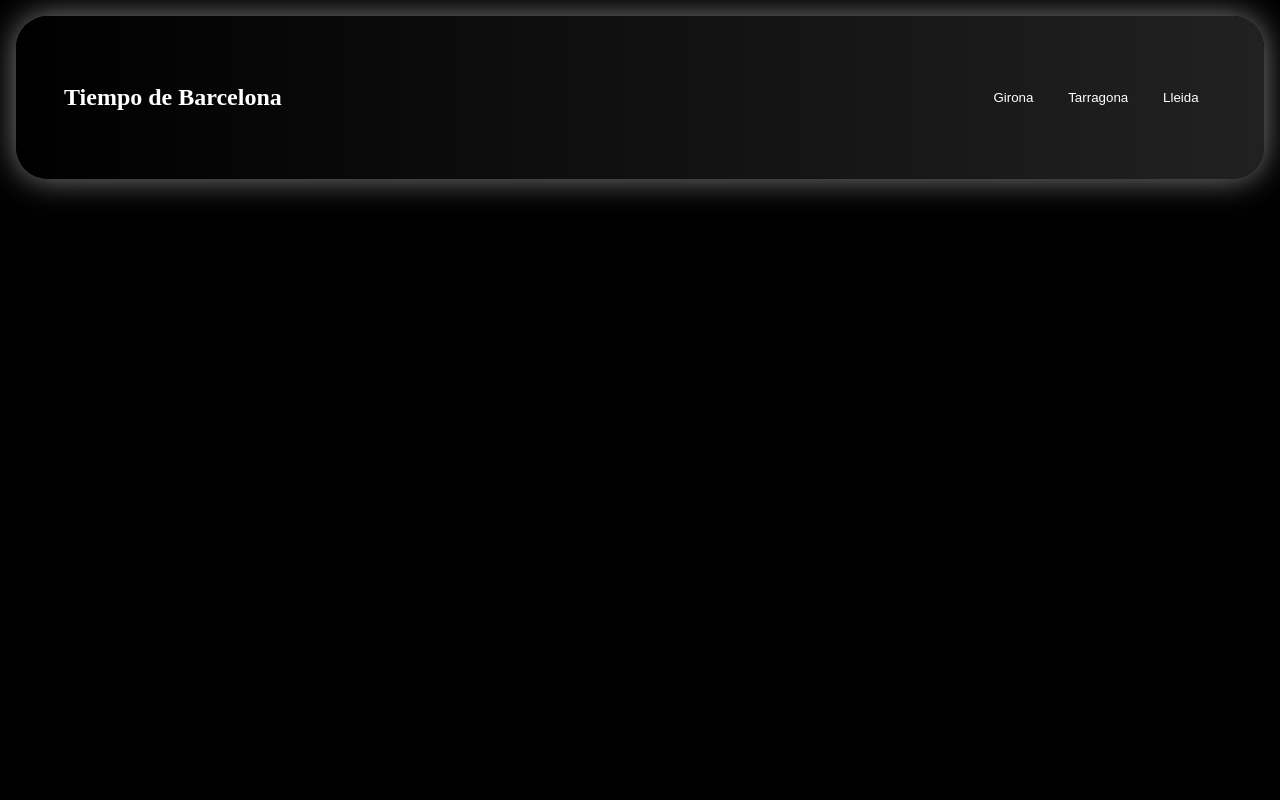
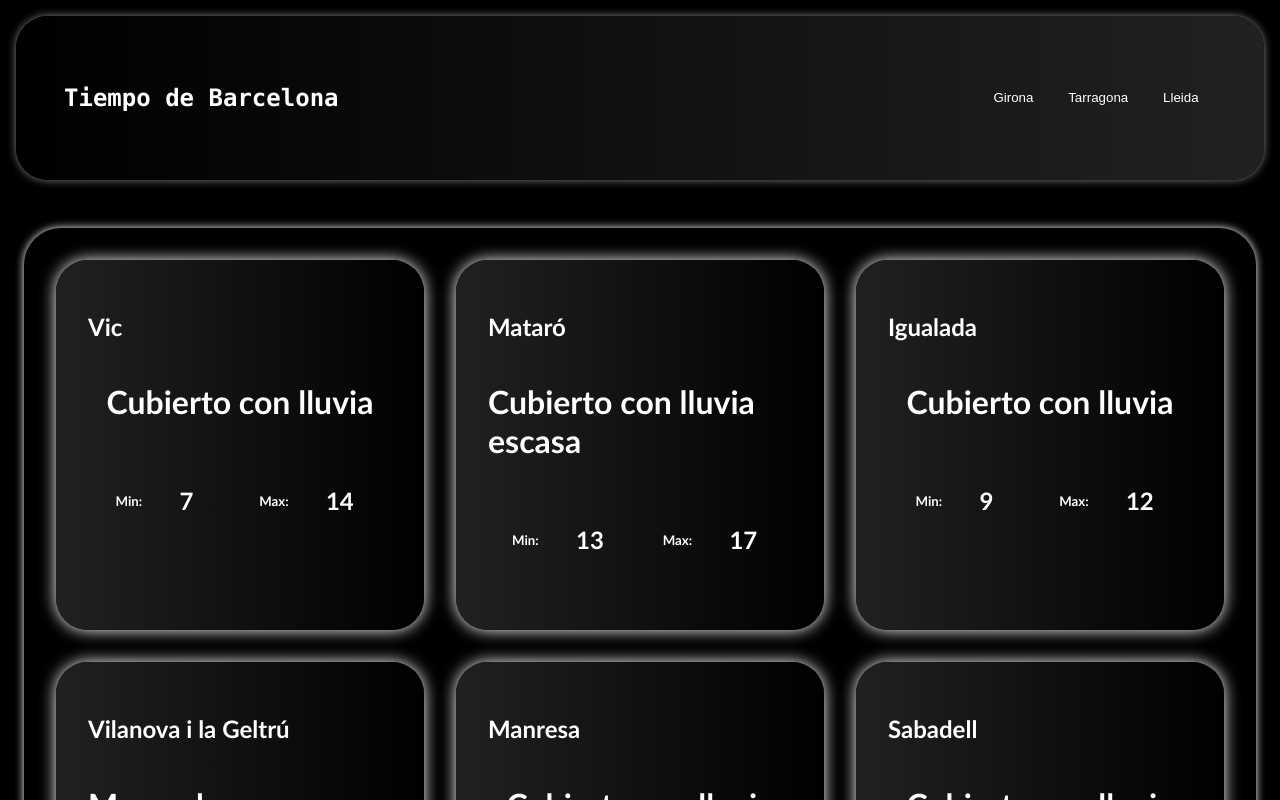
Before and after one commit to TheSlashVII/weatherBCN, a React (Vite) app: page / in a window 1280 px wide. Shown: the top 800 px of the page. Built offline with nearby package versions, Linux system fonts and the light colour scheme.

Commit message:
Corrected minor issues, changed some fonts, added some effects, remove unused files

```diff
--- a/src/App.tsx
+++ b/src/App.tsx
@@ -2,7 +2,13 @@
 import {useState, useEffect } from "react";
 // import {modifiedCity} from "./commonHooks.ts";
 import './header.css'
-
+import './gridConf.css'
+// Import los jsons
+import GironaData from './GironaProvinceWeather.json';
+import TarragonaData from './TgnProvinceWeather.json';
+import BarcelonaData from './BcnProvinceWeather.json';
+import LleidaData from './LleidaProvinceWeather.json';
+import {relevantPrediction} from "./fetchInfo.ts";
 
 function App() {
     // usare el react hook de useState para cambiar el header y los contenidos de la pagina
@@ -11,23 +17,68 @@ function App() {
   const availableCities:string[] = ["Barcelona", "Girona", "Tarragona", "Lleida"];
   // filtramos las opciones disponibles
   let displayedOptions:string[] = availableCities.filter((currentCity) => currentCity !=city);
+  // usare este react hook para
+  const [currentCityData, setCurrentCityData] = useState<relevantPrediction[]>(BarcelonaData)
 
     // este react hook es usado para ejecutar la funcion de filtrar de la lista de opciones
   // tambien sera usado para recoger la informacion que se pida
-  // los useEffects hooks se ejecutan cuando ocurre un cambio a cualquier
+  // los useEffects hooks se ejecutan cuando ocurre un cambio a cualquier variable que especifiques en los []
+    // en este caso cada vez que la variable city se cambie se ejecutara el hook useEffect
+    // lo  usare tambien para cambiar de documento json para mostrar informacion
     useEffect(() => {
     displayedOptions = availableCities.filter((currentCity) => currentCity.toLowerCase() !=city.toLowerCase());
+    console.log(currentCityData)
+    if (city.toLowerCase() == "barcelona"){
+        setCurrentCityData(BarcelonaData);
+
+    } else if (city.toLowerCase() == "lleida"){
+        setCurrentCityData(LleidaData);
+
+    } else if (city.toLowerCase() == "tarragona"){
+        setCurrentCityData(TarragonaData);
+
+    } else if (city.toLowerCase() == "girona"){
+        setCurrentCityData(GironaData);
+
+
+    }
+
   }, [city]);
 
 
   return (
+      <div>
           <header>
               <h2>Tiempo de {city}</h2>
               <div className="provinces">
-          {displayedOptions.map((option:any) =>
+                  {displayedOptions.map((option: any) =>
                       <button onClick={() => setCity(option)}> {option}</button>)}
               </div>
           </header>
+          <main>
+              <div className={"displayInfo"}>
+              {currentCityData.map((city) =>
+                  <div className={"eachCity"}>
+                      <h2>{city.name}</h2>
+                      <div className={"ordenFlex"}>
+                          <h1>{city.stateSky.description}</h1>
+                      </div>
+                      <div className={"ordenFlex"}>
+                          <div>
+                              <h5>Min: </h5>
+                              <h2><strong>{city.temperatures.min}</strong></h2>
+                          </div>
+                          <div>
+                              <h5>Max: </h5>
+                              <h2><strong>{city.temperatures.max}</strong></h2>
+                          </div>
+                      </div>
+                  </div>
+              )}
+              </div>
+          </main>
+      </div>
+
 
   )
 }
--- a/src/BcnProvinceWeather.json
+++ b/src/BcnProvinceWeather.json
@@ -1 +1 @@
-[{"ciudades":[{"name":"Vic","stateSky":{"description":"Despejado"},"temperatures":{"max":"24","min":"5"}}]},{"ciudades":[{"name":"Mataró","stateSky":{"description":"Despejado"},"temperatures":{"max":"17","min":"10"}}]},{"ciudades":[{"name":"Igualada","stateSky":{"description":"Despejado"},"temperatures":{"max":"22","min":"6"}}]},{"ciudades":[{"name":"Vilanova i la Geltrú","stateSky":{"description":"Despejado"},"temperatures":{"max":"18","min":"9"}}]},{"ciudades":[{"name":"Manresa","stateSky":{"description":"Despejado"},"temperatures":{"max":"23","min":"5"}}]},{"ciudades":[{"name":"Sabadell","stateSky":{"description":"Despejado"},"temperatures":{"max":"21","min":"6"}}]},{"ciudades":[{"name":"Barcelona","stateSky":{"description":"Despejado"},"temperatures":{"max":"18","min":"11"}}]}]
+[{"name":"Vic","stateSky":{"description":"Cubierto con lluvia"},"temperatures":{"max":"14","min":"7"}},{"name":"Mataró","stateSky":{"description":"Cubierto con lluvia escasa"},"temperatures":{"max":"17","min":"13"}},{"name":"Igualada","stateSky":{"description":"Cubierto con lluvia"},"temperatures":{"max":"12","min":"9"}},{"name":"Vilanova i la Geltrú","stateSky":{"description":"Muy nuboso con lluvia"},"temperatures":{"max":"16","min":"12"}},{"name":"Manresa","stateSky":{"description":"Cubierto con lluvia"},"temperatures":{"max":"13","min":"10"}},{"name":"Sabadell","stateSky":{"description":"Cubierto con lluvia"},"temperatures":{"max":"14","min":"10"}},{"name":"Barcelona","stateSky":{"description":"Muy nuboso con lluvia escasa"},"temperatures":{"max":"16","min":"14"}}]
--- /dev/null
+++ b/src/GironaProvinceWeather.json
@@ -0,0 +1 @@
+[{"name":"Ripoll","stateSky":{"description":"Cubierto con lluvia"},"temperatures":{"max":"12","min":"4"}},{"name":"Olot","stateSky":{"description":"Cubierto con lluvia escasa"},"temperatures":{"max":"16","min":"7"}},{"name":"Blanes","stateSky":{"description":"Cubierto con lluvia escasa"},"temperatures":{"max":"17","min":"12"}},{"name":"Figueres","stateSky":{"description":"Muy nuboso con lluvia escasa"},"temperatures":{"max":"18","min":"12"}},{"name":"Girona","stateSky":{"description":"Muy nuboso con lluvia escasa"},"temperatures":{"max":"18","min":"10"}}]
--- a/src/LleidaProvinceWeather.json
+++ b/src/LleidaProvinceWeather.json
@@ -1 +1 @@
-[{"ciudades":[{"name":"Balaguer","stateSky":{"description":"Despejado"},"temperatures":{"max":"20","min":"3"}}]},{"ciudades":[{"name":"Tàrrega","stateSky":{"description":"Despejado"},"temperatures":{"max":"19","min":"4"}}]},{"ciudades":[{"name":"La Seu d'Urgell","stateSky":{"description":"Despejado"},"temperatures":{"max":"25","min":"3"}}]},{"ciudades":[{"name":"Vielha e Mijaran","stateSky":{"description":"Despejado"},"temperatures":{"max":"17","min":"0"}}]},{"ciudades":[{"name":"Lleida","stateSky":{"description":"Despejado"},"temperatures":{"max":"21","min":"4"}}]}]
+[{"name":"Balaguer","stateSky":{"description":"Cubierto con lluvia"},"temperatures":{"max":"14","min":"10"}},{"name":"Tàrrega","stateSky":{"description":"Cubierto con lluvia"},"temperatures":{"max":"13","min":"10"}},{"name":"La Seu d'Urgell","stateSky":{"description":"Cubierto con lluvia"},"temperatures":{"max":"11","min":"7"}},{"name":"Vielha e Mijaran","stateSky":{"description":"Nuboso con lluvia"},"temperatures":{"max":"12","min":"5"}},{"name":"Lleida","stateSky":{"description":"Cubierto con lluvia"},"temperatures":{"max":"16","min":"11"}}]
--- a/src/TgnProvinceWeather.json
+++ b/src/TgnProvinceWeather.json
@@ -1 +1 @@
-[{"ciudades":[{"name":"El Vendrell","stateSky":{"description":"Despejado"},"temperatures":{"max":"20","min":"10"}}]},{"ciudades":[{"name":"Gandesa","stateSky":{"description":"Despejado"},"temperatures":{"max":"21","min":"8"}}]},{"ciudades":[{"name":"Tortosa","stateSky":{"description":"Despejado"},"temperatures":{"max":"24","min":"9"}}]},{"ciudades":[{"name":"Tarragona","stateSky":{"description":"Despejado"},"temperatures":{"max":"21","min":"11"}}]},{"ciudades":[{"name":"Reus","stateSky":{"description":"Despejado"},"temperatures":{"max":"24","min":"9"}}]}]
+[{"name":"El Vendrell","stateSky":{"description":"Muy nuboso con lluvia"},"temperatures":{"max":"15","min":"11"}},{"name":"Gandesa","stateSky":{"description":"Cubierto con lluvia"},"temperatures":{"max":"13","min":"10"}},{"name":"Tortosa","stateSky":{"description":"Cubierto con lluvia"},"temperatures":{"max":"16","min":"12"}},{"name":"Tarragona","stateSky":{"description":"Muy nuboso con lluvia"},"temperatures":{"max":"18","min":"11"}},{"name":"Reus","stateSky":{"description":"Cubierto con lluvia"},"temperatures":{"max":"15","min":"10"}}]
--- /dev/null
+++ b/src/gridConf.css
@@ -0,0 +1,39 @@
+.eachCity .ordenFlex{
+    display: flex;
+    align-items: center;
+    justify-content: space-around;
+}
+.ordenFlex div{
+    display: flex;
+    justify-content: space-around;
+    align-items: center;
+}
+.ordenFlex div h5, .ordenFlex div h3, .ordenFlex div h2  {
+    padding: 1em;
+
+}
+.eachCity{
+    padding: 2em;
+    font-family: 'Gill Sans', 'Gill Sans MT', Calibri, 'Trebuchet MS', sans-serif;
+
+    border-radius: 2em;
+    box-shadow: 0 0 1em rgb(253, 249, 249);
+    background-image: linear-gradient(to left, black, rgb(34, 33, 33));
+}
+.displayInfo{
+    border-radius: 2.3em;
+    box-shadow: 0 0 .5em rgb(253, 249, 249);
+    padding: 2em;
+    display: grid;
+    margin: 3em 1em;
+    gap: 2rem;
+    grid-template-columns: repeat(auto-fill, minmax(300px,2fr))  ;
+}
+button{
+    transition: 0.2s ease;
+    color: white;
+}
+button:hover{
+    transform: scale(1.1);
+    transition-duration: 0.2s;
+}
--- a/src/header.css
+++ b/src/header.css
@@ -6,7 +6,8 @@ header{
     border-radius: 2rem;
     margin: 1em 0.5em;
     background-image: linear-gradient(to left,rgb(34, 33, 33), black);
-    box-shadow: 0 0 2em gray;
+    box-shadow: 0 0 0.5em gray;
+    font-family: Consolas, 'Courier New', Courier, monospace;
 }
 header .provinces{
     display: flex;
```
Lines whose indentation alone changed are shown as unchanged.
